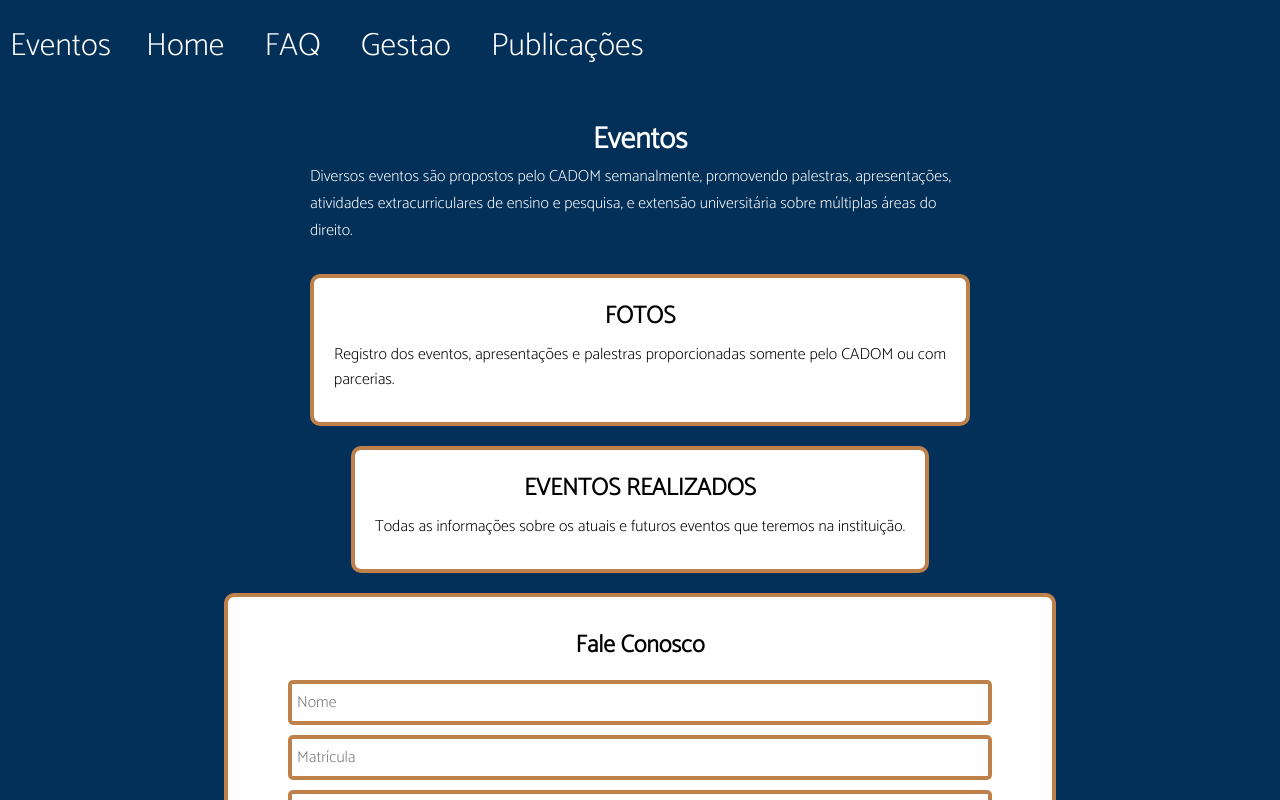
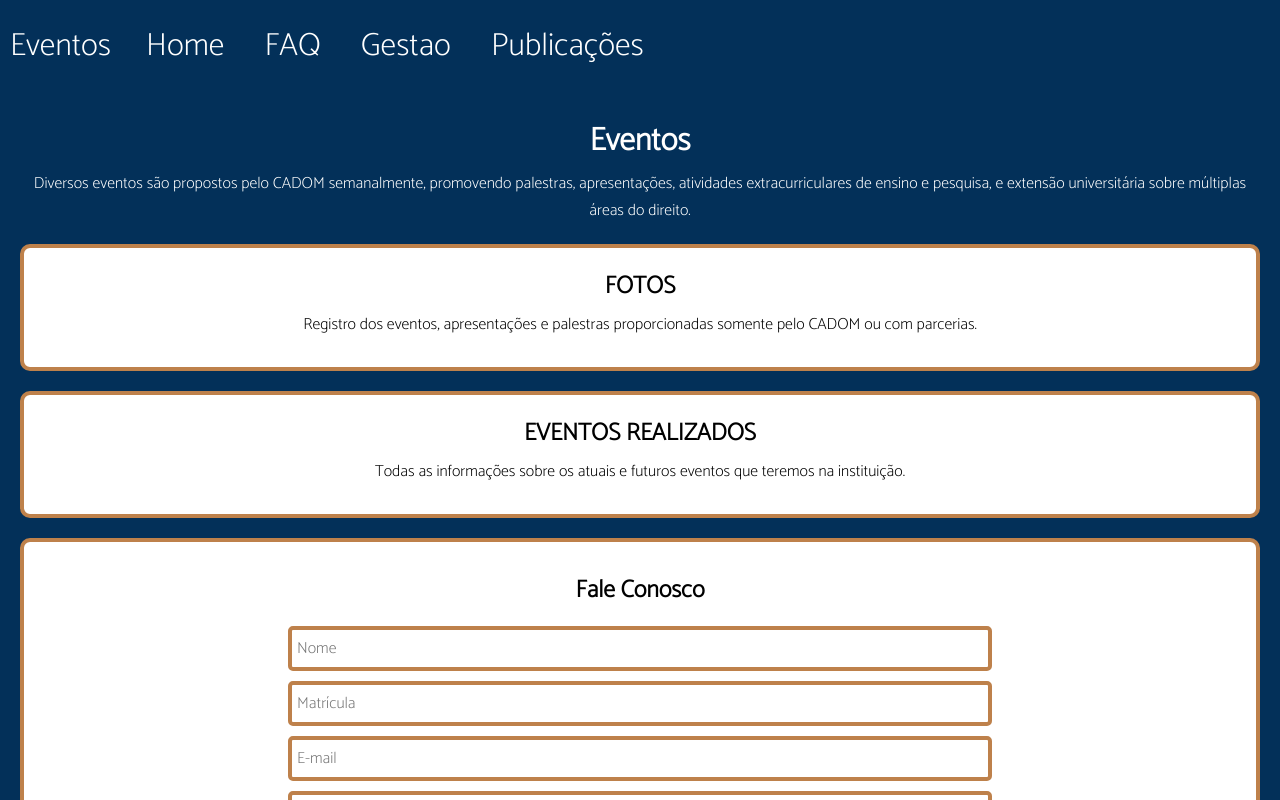
Before and after one commit to olucasfreitas/cadom-site, a React (Create React App) app: page /Eventos in a window 1280 px wide. Shown: the top 800 px of the page. Built offline with nearby package versions, Linux system fonts and the light colour scheme.

Commit message:
conflito resolvido

```diff
--- a/src/pages/Eventos/index.js
+++ b/src/pages/Eventos/index.js
@@ -15,25 +15,29 @@
     NextPage2="FAQ"
     NextPage3="Gestao"
     NextPage4="Publicações"/>
-    <div id="container" className="container">
-        <h1 >Eventos</h1>
-        <p>Diversos eventos são propostos pelo CADOM semanalmente, promovendo
-        palestras, apresentações, atividades extracurriculares de ensino e pesquisa, e
-        extensão universitária sobre múltiplas áreas do direito.</p>
+    <div id ="container-eventos" className="container-eventos">
+      <div className="body-eventos">
+        <h1 className="title-page-eventos">Eventos</h1>
+        <div id="eventos-text-container" className="eventos-text-container">
+          <p>Diversos eventos são propostos pelo CADOM semanalmente, promovendo
+          palestras, apresentações, atividades extracurriculares de ensino e pesquisa, e
+          extensão universitária sobre múltiplas áreas do direito.</p>
+        </div>
+
         <Article
         title="FOTOS"
         description="Registro dos eventos, apresentações e palestras proporcionadas somente
-        pelo CADOM ou com parcerias."
-        ></Article>
+        pelo CADOM ou com parcerias."></Article>
+
         <Article
         title="EVENTOS REALIZADOS"
         description="Todas as informações sobre os atuais e futuros eventos que teremos na
-        instituição."
-        ></Article>
+        instituição."></Article>
+
         <FaleConosco />
-        <Footer />
       </div>
-
+      <Footer />
+    </div>
     </>
   )
 }
--- a/src/pages/Eventos/styles.css
+++ b/src/pages/Eventos/styles.css
@@ -1,18 +1,26 @@
-.container{
+.container-eventos{
     display: flex;
     align-items: center;
     flex-direction: column;
     height: 100vh;
-    padding: 2rem;
+    padding: 2.0rem;
+}
+.title-page-eventos{
+    color: #FFFFFF;
+    font-size: xx-large;
+    font-weight: bold;
+}
+.eventos-text-container{
+    text-align: center;
+    margin-top: 1.0rem;
+}
+.eventos-text{
+    color: white;
+    line-height: 2.5rem;
+    font-size: medium;
+    text-align: center;
+}
+
+@media screen and (min-width: 1100px) {
+
   }
-  p{
-    color: white;
-  }
-
-  h1{
-    font-size: 3rem;
-    font-weight: bold;
-    text-align: center;
-    margin-top: 2rem;
-    color: white;
-  }
```
Also changed, not shown: src/pages/Home/styles.css (line endings or trailing spaces).
